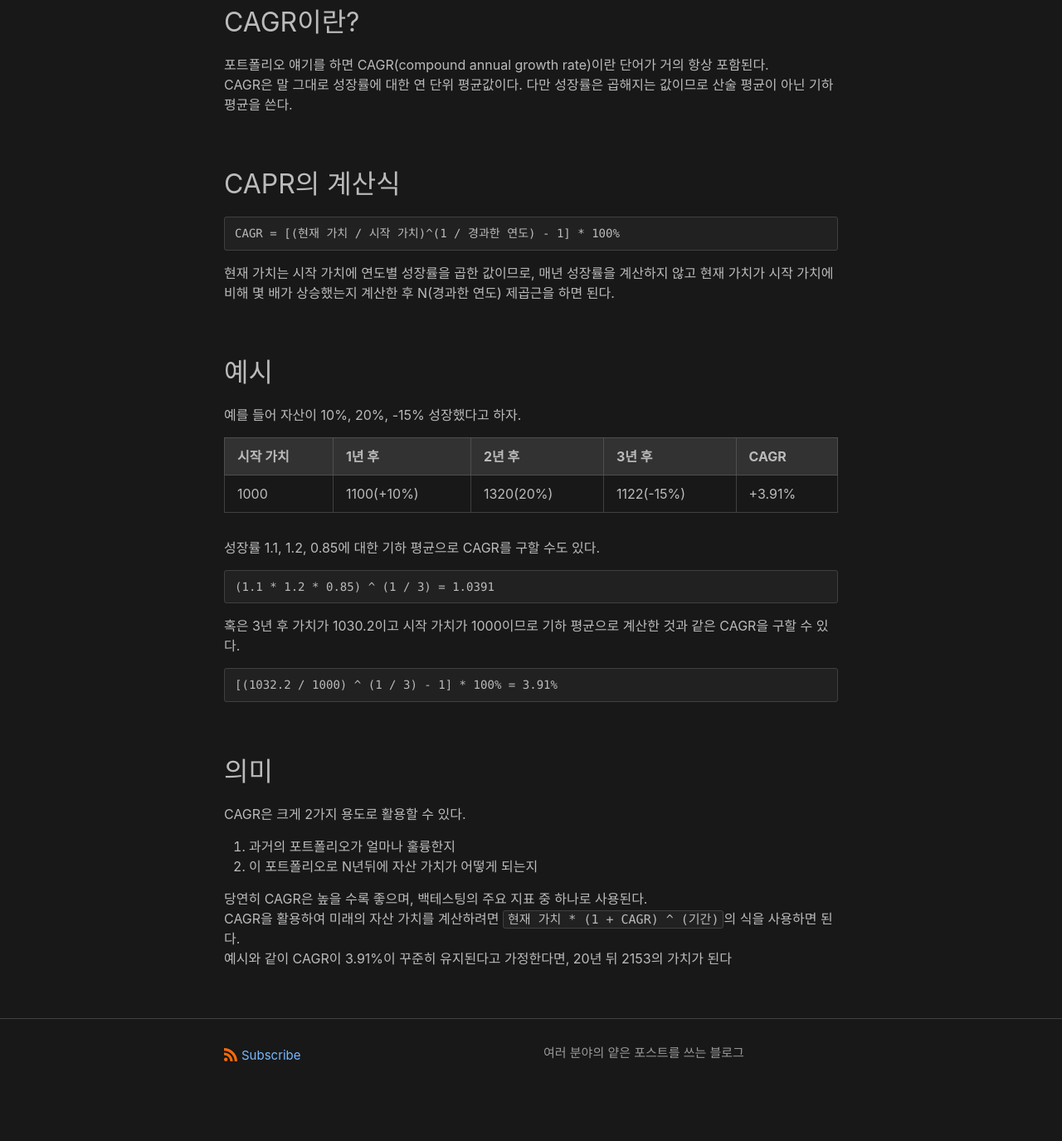
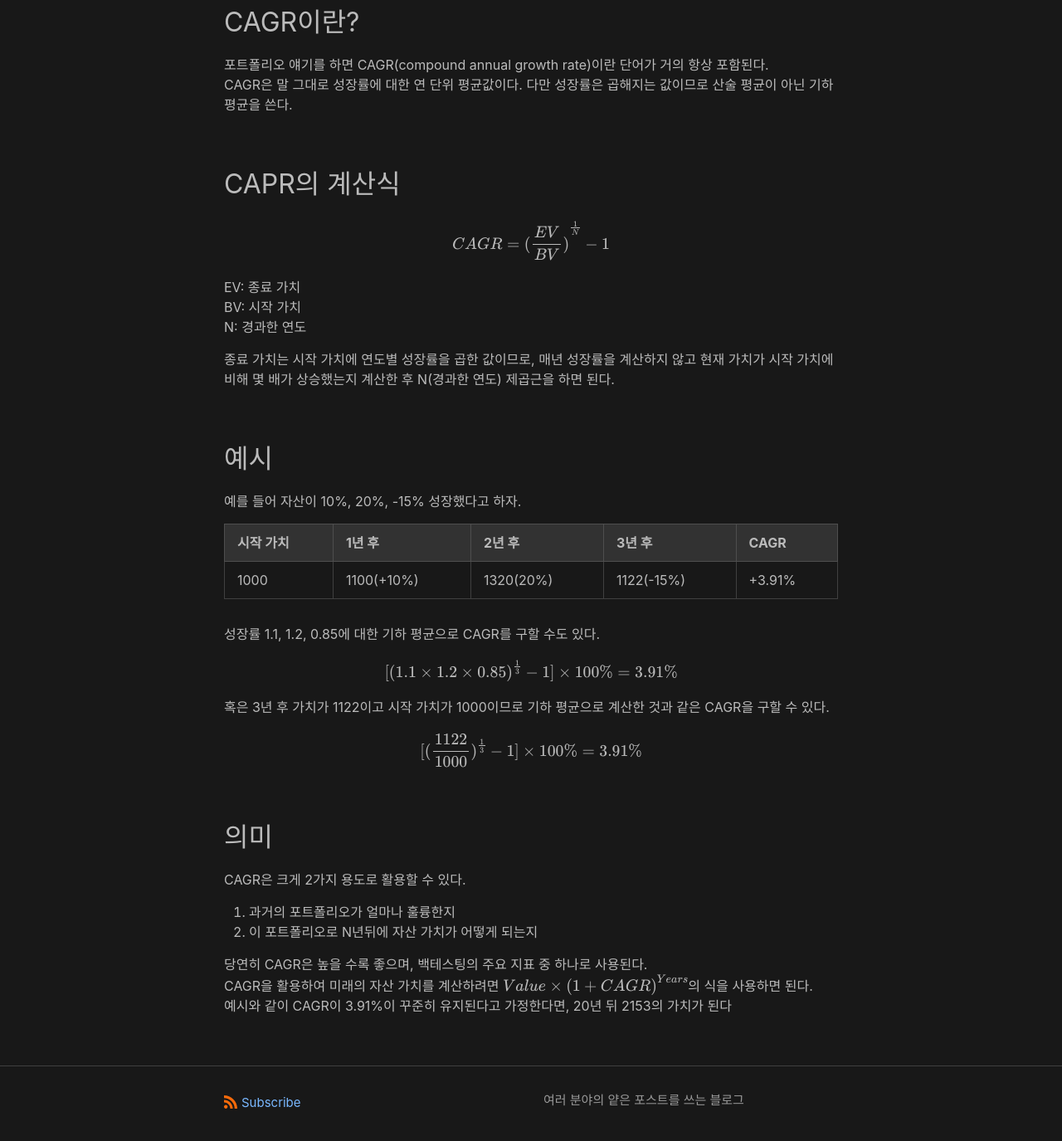
Before and after one commit to jtrimind/jtrimind.github.io, a Jekyll site: the page built from investment/_posts/2020-08-17-cagr.md, in a window 1280 px wide and 1400 px high, scrolled down 233 px. Shown: the top 1375 px of the window at 83% size. Built offline with Jekyll 4.4.1, drawn with Linux system fonts in a browser that asks for light colours; formulas are drawn with MathJax 3; comment, search, counter and statistics services are not loaded; before the commit the page ends 1577 px from its top, so only the background shows below that.

Commit message:
Update CAPR

````diff
--- a/investment/_posts/2020-08-17-cagr.md
+++ b/investment/_posts/2020-08-17-cagr.md
@@ -10,11 +10,13 @@ CAGR은 말 그대로 성장률에 대한 연 단위 평균값이다. 다만 성
 
 ## CAPR의 계산식
 
-```
-CAGR = [(현재 가치 / 시작 가치)^(1 / 경과한 연도) - 1] * 100%
-```
+$$CAGR = {(\frac{EV}{BV})}^{\frac{1}{N}} - 1$$
 
-현재 가치는 시작 가치에 연도별 성장률을 곱한 값이므로, 매년 성장률을 계산하지 않고 현재 가치가 시작 가치에 비해 몇 배가 상승했는지 계산한 후 N(경과한 연도) 제곱근을 하면 된다.
+EV: 종료 가치
+BV: 시작 가치
+N: 경과한 연도
+
+종료 가치는 시작 가치에 연도별 성장률을 곱한 값이므로, 매년 성장률을 계산하지 않고 현재 가치가 시작 가치에 비해 몇 배가 상승했는지 계산한 후 N(경과한 연도) 제곱근을 하면 된다.
 
 ## 예시
 
@@ -26,14 +28,12 @@ CAGR = [(현재 가치 / 시작 가치)^(1 / 경과한 연도) - 1] * 100%
 | 1000     | 1100(+10%) | 1320(20%) | 1122(-15%) | +3.91% |
 
 성장률 1.1, 1.2, 0.85에 대한 기하 평균으로 CAGR를 구할 수도 있다.
-```
-(1.1 * 1.2 * 0.85) ^ (1 / 3) = 1.0391
-```
 
-혹은 3년 후 가치가 1030.2이고 시작 가치가 1000이므로 기하 평균으로 계산한 것과 같은 CAGR을 구할 수 있다.
-```
-[(1032.2 / 1000) ^ (1 / 3) - 1] * 100% = 3.91%
-```
+$$[(1.1 \times 1.2 \times 0.85)^{\frac{1}{3}} - 1] \times 100\% = 3.91\% $$
+
+혹은 3년 후 가치가 1122이고 시작 가치가 1000이므로 기하 평균으로 계산한 것과 같은 CAGR을 구할 수 있다.
+
+$$[(\frac{1122}{1000})^{\frac{1}{3}} - 1] \times 100\% = 3.91\% $$
 
 ## 의미
 
@@ -43,5 +43,5 @@ CAGR은 크게 2가지 용도로 활용할 수 있다.
 2. 이 포트폴리오로 N년뒤에 자산 가치가 어떻게 되는지
 
 당연히 CAGR은 높을 수록 좋으며, 백테스팅의 주요 지표 중 하나로 사용된다.
-CAGR을 활용하여 미래의 자산 가치를 계산하려면 `현재 가치 * (1 + CAGR) ^ (기간)`의 식을 사용하면 된다.
+CAGR을 활용하여 미래의 자산 가치를 계산하려면 $$Value \times {(1 + CAGR)}^{Years}$$의 식을 사용하면 된다.
 예시와 같이 CAGR이 3.91%이 꾸준히 유지된다고 가정한다면, 20년 뒤 2153의 가치가 된다
````
